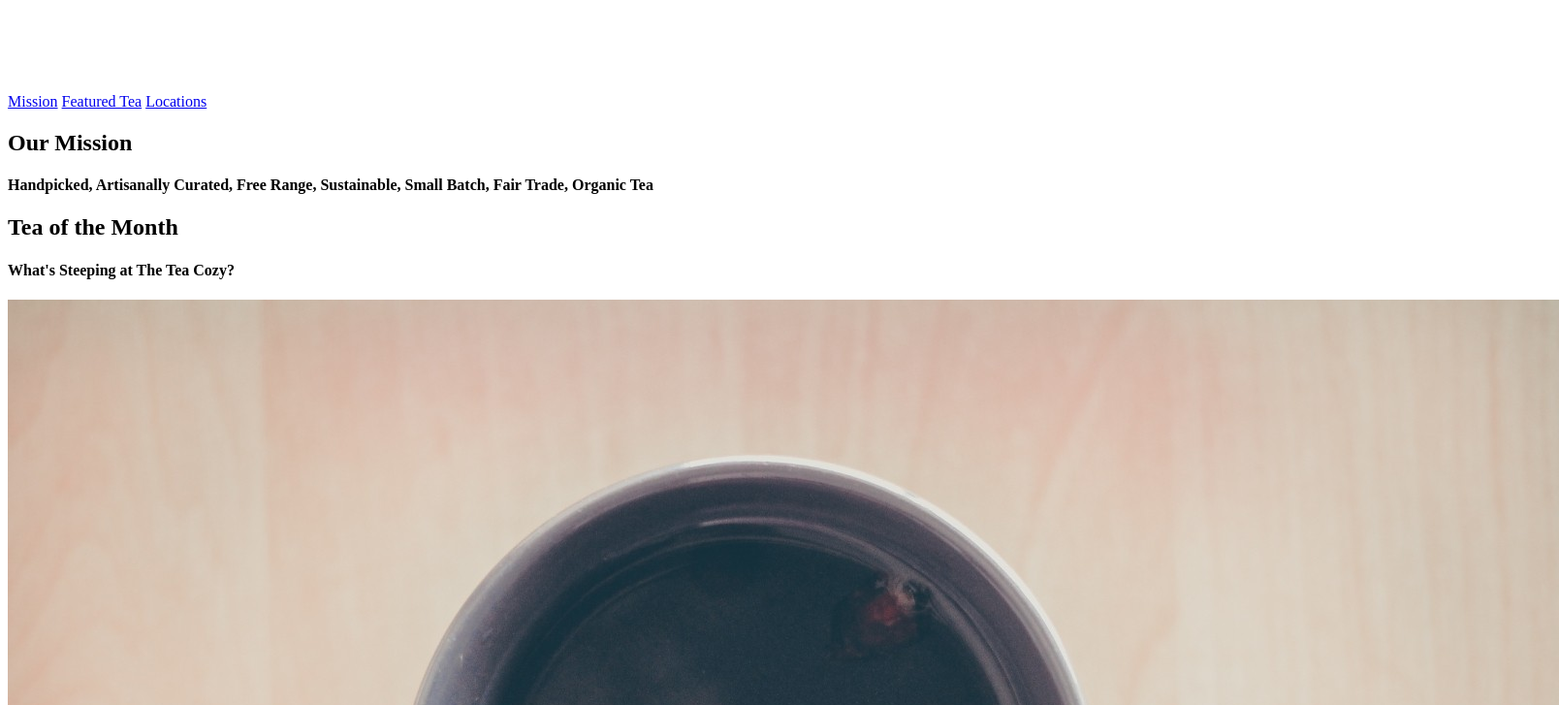
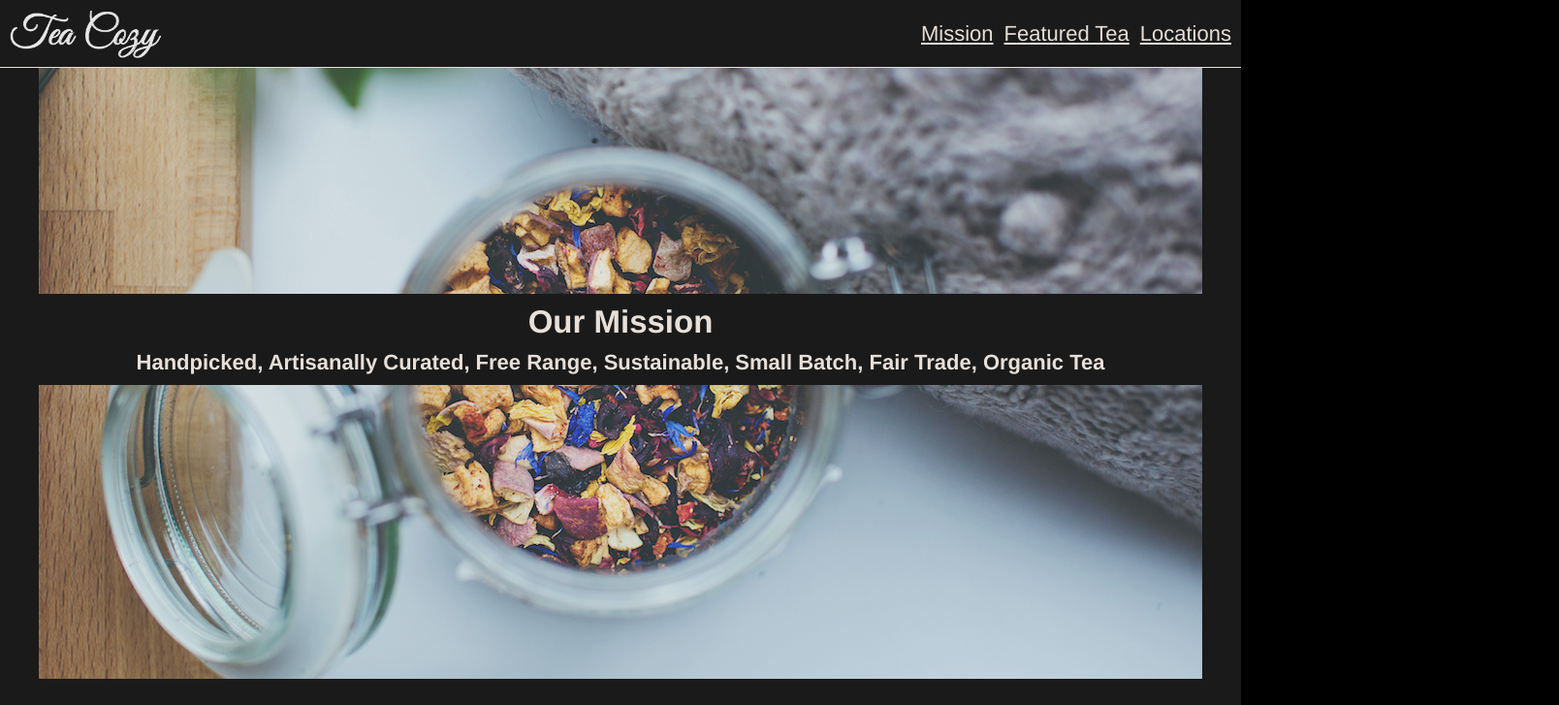
Before and after one commit to rachdaup93/09_Tea_Cozy, a plain HTML site: page index.html in a window 1280 px wide. Shown: the top 727 px of the page at 97% size, 1608 px wide, since content can reach past the window. Drawn offline with Linux system fonts and the light colour scheme.

Commit message:
Finalize webpage.

```diff
--- a/index.html
+++ b/index.html
@@ -5,21 +5,23 @@
     <link href="resources/css/style.css" type="text/css" rel="stylesheet">
 </head>
 <body>
+
     <header class="header">
         <img src="./resources/images/img-tea-cozy-logo.png" />
         <nav class="navigator">
             <a href="#">Mission</a>
-            <a href="#">Featured Tea</a>
-            <a href="#">Locations</a>
+            <a href="#tea">Featured Tea</a>
+            <a href="#locations">Locations</a>
         </nav>
     </header>
-    <div class="container top">
+<div class="main">
+    <div class="container top page_size">
         <div id="mission">
             <h2>Our Mission</h2>
             <h4>Handpicked, Artisanally Curated, Free Range, Sustainable, Small Batch, Fair Trade, Organic Tea</h4>
         </div>
     </div>
-    <div class="container middle">
+    <div class="container middle" id="tea">
         <h2>Tea of the Month</h2>
         <h4>What's Steeping at The Tea Cozy?</h4>
         <div class="row">
@@ -47,8 +49,9 @@
             </div>
         </div>
     </div>
-    <div class="container bottom">
+    <div class="container bottom page_size" id="locations">
         <h2>Locations</h2>
+        <div class="row">
         <div class="location">
             <h3>Downtown</h3>
             <h4>384 West 4th St</h4>
@@ -67,14 +70,16 @@
             <h4>Second Floor</h4>
             <h4>Portland, Maine</h4>
         </div>
+        </div>
     </div>
-    <div class="contact">
+    <div class="contact page_size">
         <h2>The Tea Cozy</h2>
         <h5>contact@theteacozy.com</h5>
         <h5>917-555-8904</h5>
     </div>
+    </div>
     <footer class="footer">
-        <p>&copy; The  Tea Cozy 2017</p>
+        <h5>&copy; The  Tea Cozy 2017</h5>
     </footer>
 </body>
 </html>
--- a/resources/css/style.css
+++ b/resources/css/style.css
@@ -0,0 +1,114 @@
+html,body{
+    font-family: Helvetica;
+    font-size: 22px;
+    color: seashell;
+    background-color: black;
+    opacity: 0.9;
+    margin: 0;
+}
+
+h1,h2,h3,h4{
+    margin: 10px;
+}
+
+.page_size {
+    width: 1200px;
+}
+
+.main{
+    display: flex;
+    flex-direction: column;
+    align-items: center;
+    width:100%;
+    text-align: center;
+}
+
+.header{
+    background-color: black;
+    position: fixed;
+    display: flex;
+    height: 69px;
+    border-bottom: 1px solid seashell;
+    justify-content: space-between;
+    align-items: center;
+    width:100%;
+    top: 0;
+    bottom:69px;
+}
+.header img{
+    margin-left: 10px;
+    height: 50px;
+    width: auto;
+}
+.navigator{
+    display: flex;
+    justify-content: space-between;
+    margin-right: 10px;
+    width: 25%;
+}
+
+.navigator a{
+    color: seashell;
+}
+
+.container.top{
+    background-image: url(../images/img-mission-background.jpg);
+    height: 700px;
+    display: flex;
+    align-items: center;
+}
+
+#mission{
+    background-color: black;
+    width: 100%;
+}
+
+.container.middle{
+    width: 1000px;
+    display: flex;
+    flex-direction: column;
+    justify-content: center;
+    padding-top: 69px;
+}
+
+.container.middle .row{
+    display:flex;
+    justify-content: center;
+    margin: 10px;
+}
+.product {
+    display: flex;
+    justify-content: center;
+    flex-direction: column;
+    margin: 10px;
+}
+.product img{
+    height: 200px;
+}
+
+.container.bottom{
+    background-image: url(../images/img-locations-background.jpg);
+    height: 500px;
+    display: flex;
+    align-items: center;
+    justify-content: center;
+    flex-direction: column;
+    margin-top: 69px;
+}
+
+.location{
+    height: 300px;
+    width: 300px;
+    background-color: black;
+    display: flex;
+    flex-direction: column;
+    justify-content: space-around;
+}
+
+.container.bottom .row{
+    margin-top: 5px;
+    width: 980px;
+    display:flex;
+    justify-content: space-between;
+
+}
```
